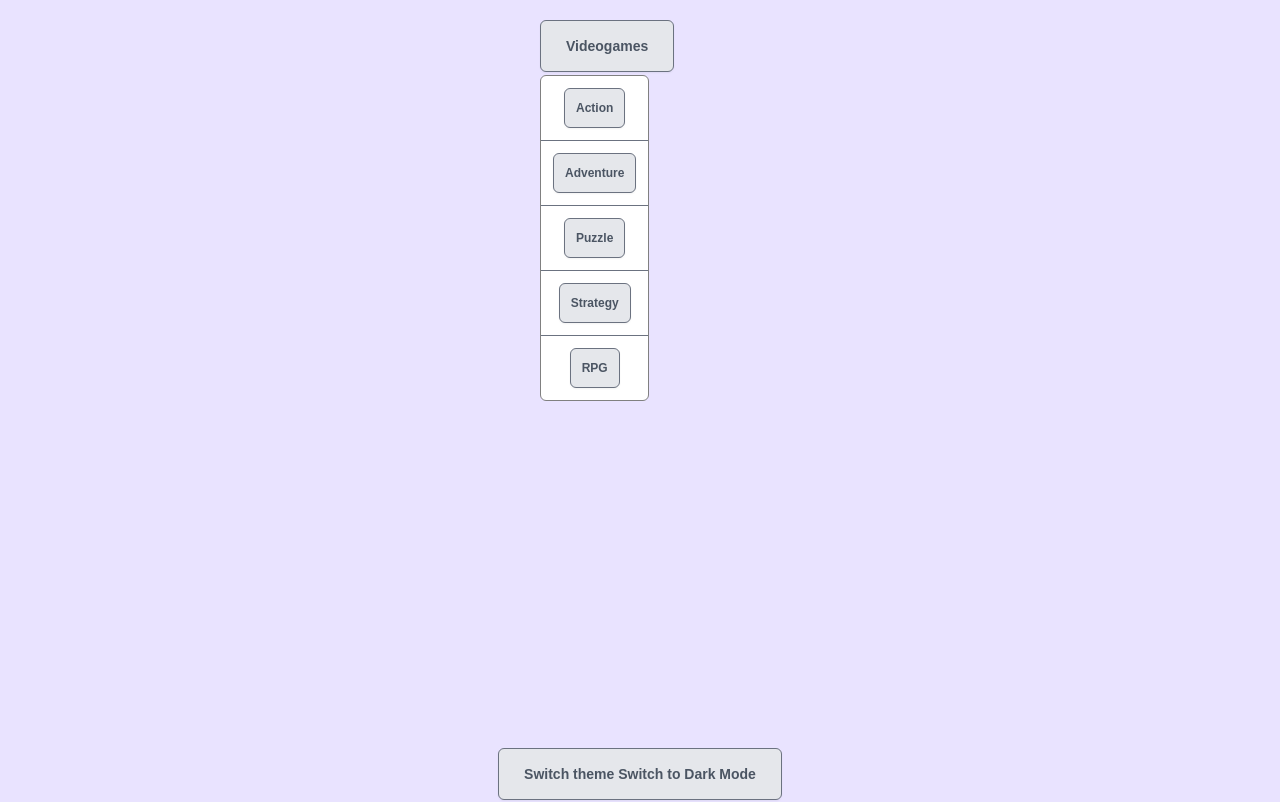
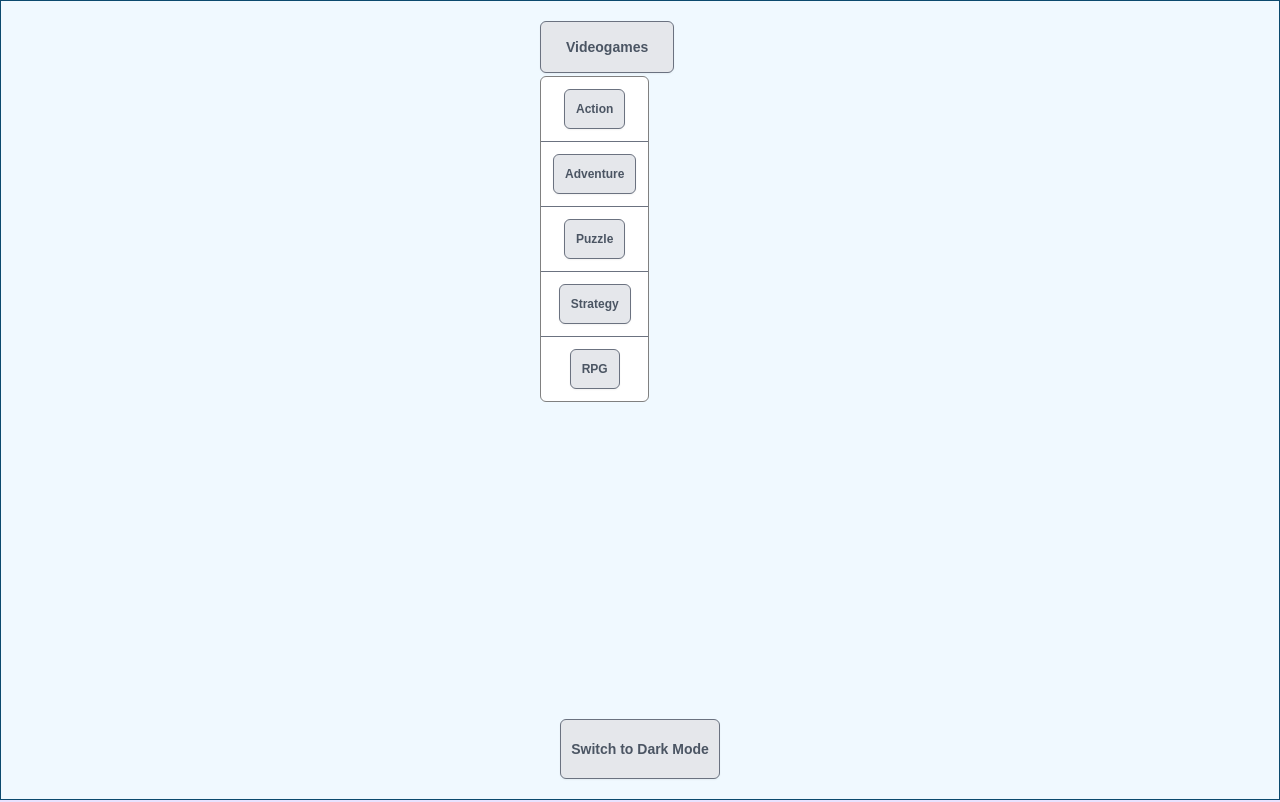
Before and after one commit to Anuska86/Reusability, a React (Vite) app in the folder reusability/: page / in a window 1280 px wide. Shown: the top 802 px of the page. Built offline with nearby package versions, Linux system fonts and the light colour scheme.

Commit message:
button theme

```diff
--- a/reusability/src/Components/Menu/ThemeButton.jsx
+++ b/reusability/src/Components/Menu/ThemeButton.jsx
@@ -13,7 +13,7 @@ export function ThemeProvider({ children }) {
 
   return (
     <ThemeContext.Provider value={{ theme, toggleTheme }}>
-      <div className="theme-provider">{children}</div> {children}
+      <div className="theme-provider">{children}</div>
     </ThemeContext.Provider>
   );
 }
@@ -21,7 +21,11 @@ export function ThemeProvider({ children }) {
 export default function ThemeButton({ children }) {
   const { theme, toggleTheme } = useContext(ThemeContext);
   return (
-    <Button variant="primary" size="lg" onClick={toggleTheme}>
+    <Button
+      className="theme-button"
+      variant="primary"
+      onClick={toggleTheme}
+    >
       {children}{" "}
       {theme === "light" ? "Switch to Dark Mode" : "Switch to Light Mode"}
     </Button>
--- a/reusability/src/index.css
+++ b/reusability/src/index.css
@@ -142,25 +142,26 @@ button.button-danger {
   color: #0c4a6e;
 }
 
-button.dark-theme {
+.dark {
   border: 1px solid #f0f9ff;
   background-color: #0c4a6e;
   color: #f0f9ff;
 }
 
-button.light-theme {
+.light {
   border: 1px solid #0c4a6e;
   background-color: #f0f9ff;
   color: #0c4a6e;
 }
 
-ThemeButton {
+.theme-button {
   display: flex;
   align-items: center;
   justify-content: center;
-  width: 100px;
-  height: 40px;
+  width: 160px;
+  height: 60px;
   border-radius: 6px;
   cursor: pointer;
   padding: 10px;
+  margin-bottom: 20px;
 }
--- a/reusability/src/index.jsx
+++ b/reusability/src/index.jsx
@@ -30,7 +30,7 @@ function App() {
           </MenuDropdown>
         </Menu>
       </div>
-      <ThemeButton>Switch theme</ThemeButton>
+      <ThemeButton></ThemeButton>
     </div>
   );
 }
```
